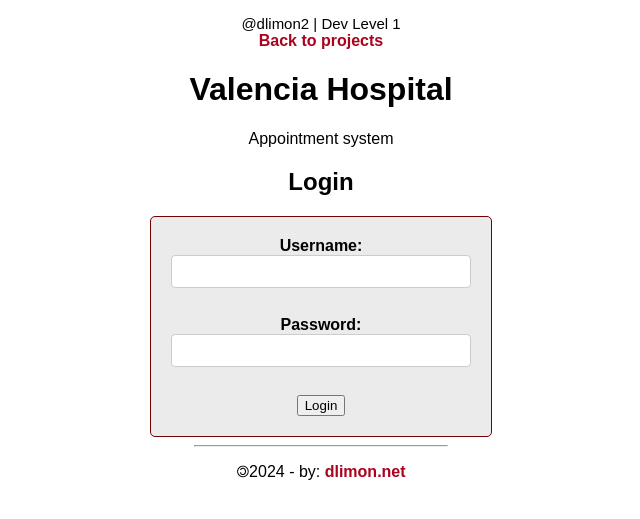
After one commit to blindma1den/Programming-Skills-Level1, a Flask app: page /valencia_hospital/login in a window 1280 px wide. The commit adds this page. Shown: the top 519 px of the page, without its empty margins (319-959 px from the left). Run offline with Flask 3, Linux system fonts and the light colour scheme.

Commit message:
Valencia Hospital: Created login flow and dashboard view!

```diff
--- /dev/null
+++ b/dlimon2_solutions/_code/blueprints/valencia_hospital/data.py
@@ -0,0 +1,93 @@
+USERS = {
+    'users': [
+        {
+            'username': 'admin',
+            'password': 'admin',
+            'name': 'Admin',
+            'last_name': 'Admin'
+        },
+        {
+            'username': 'user',
+            'password': 'user',
+            'name': 'User',
+            'last_name': 'User'
+        }
+    ]
+}
+
+DATA = {
+    'specialties': [
+        {
+            'name': 'Cardiology',
+            'doctors': [
+                'Dr. House',
+                'Dr. Strange',
+                'Dr. Manhattan'
+            ]
+        },
+        {
+            'name': 'Clinical Analysis',
+            'doctors': [
+                'Dr. Goku',
+                'Dr. Vegeta',
+                'Dr. Gohan'
+            ]
+        },
+        {
+            'name': 'Emergency Care',
+            'doctors': [
+                'Dr. Banner',
+                'Dr. Rogers',
+                'Dr. Stark'
+            ]
+        },
+        {
+            'name': 'General Medicine',
+            'doctors': [
+                'Dr. Mario',
+                'Dr. Luigi',
+                'Dr. Peach'
+            ]
+        },
+        {
+            'name': 'Neurology',
+            'doctors': [
+                'Dr. Link',
+                'Dr. Zelda',
+                'Dr. Ganon'
+            ]
+        },
+        {
+            'name': 'Nutrition',
+            'doctors': [
+                'Dr. Kratos',
+                'Dr. Atreus',
+                'Dr. Freya'
+            ]
+        },
+        {
+            'name': 'Physiotherapy',
+            'doctors': [
+                'Dr. Joel',
+                'Dr. Ellie',
+                'Dr. Abby'
+            ]
+        },
+        {
+            'name': 'Traumatology',
+                'doctors': [
+                'Dr. Leon',
+                'Dr. Claire',
+                'Dr. Jill'
+            ]
+        },
+        {
+            'name': 'Internal Medicine',
+            'doctors': [
+                'Dr. Nathan',
+                'Dr. Elena',
+                'Dr. Sully'
+            ]
+        }
+    ]
+}
--- a/dlimon2_solutions/_code/blueprints/valencia_hospital/endpoints.py
+++ b/dlimon2_solutions/_code/blueprints/valencia_hospital/endpoints.py
@@ -1,36 +1,94 @@
 from . import valencia_hospital
 from flask import session, redirect, url_for, render_template, request
+from .data import DATA as VALENCIA_DATA
+from .data import USERS as VALENCIA_USERS
 
+"""
+The Valencia Hospital is developing an application to manage appointments. Design an algorithm for this application with the following features:
 
+It must have a login and validate the data; after the third failed attempt, it should be locked.
+The user can schedule an appointment for: General Medicine, Emergency Care, Clinical Analysis, Cardiology, Neurology, Nutrition, Physiotherapy, Traumatology, and Internal Medicine.
+There are 3 doctors for each specialty.
+The user can only book one appointment per specialist. An error message should be displayed if the user tries to choose two appointments with the same doctor or the same specialty. As a developer, you can choose the doctors' names.
+The maximum limit for appointments, in general, is 3.
+Upon selecting a specialty, it will display if the user prefers a morning or afternoon appointment and show available hours. As a developer, you can choose the hours.
+Display available specialists.
+The user can choose their preferred specialist.
+The basic process is: Login -> Choose specialty -> Choose doctor -> Choose time slot.
+"""
 @valencia_hospital.before_request
 def before_request_validations():
 
-    if 'valencia_hospital_login' not in session\
-        or session['valencia_hospital_login'] != True:
+    if request.endpoint != 'valencia_hospital.login':
+        if 'valencia_hospital_login' not in session or not session['valencia_hospital_login']:
+            return redirect(url_for('valencia_hospital.login'))
 
-        return redirect(url_for('valencia_hospital.login'))
+
 
 
 @valencia_hospital.route('/')
 def hello():
 
-    return render_template('valencia_hospital/hello.html')
+    return 'Valencia Hospital'
 
 
 @valencia_hospital.route('/login', methods=['GET', 'POST'])
 def login():
 
-    if 'valencia_hospital_login_counter' not in session:
-        session['valencia_hospital_login_counter'] = 0
-
     if request.method == 'GET':
         return render_template('valencia_hospital/login.html')
 
-    data = request.form.to_dict()
-    session['valencia_hospital_login_counter'] += 1
+    if request.method == 'POST':
 
-    if data['valencia_username'] == 'admin' and data['valencia_password'] == 'admin':
-        session['valencia_hospital_login'] = True
-        return redirect(url_for('valencia_hospital.hello'))
-    else:
-        return redirect(url_for('valencia_hospital.login'))
+        if 'valencia_hospital_login_counter' not in session:
+            session['valencia_hospital_login_counter'] = 0
+
+
+        session['valencia_hospital_login_counter'] += 1
+
+        user_submitted = request.form.get('valencia_username')
+        password_submitted = request.form.get('valencia_password')
+
+        if session['valencia_hospital_login_counter'] > 3:
+            error = { 'error': 'too many login attempts' }
+            return redirect(url_for('valencia_hospital.hello', **error))
+
+        # find and validate user
+        matched_user = next((user for user in VALENCIA_USERS['users']\
+                            if user['username'] == user_submitted\
+                            and user['password'] == password_submitted), None)
+
+        print(matched_user)
+        print(type(matched_user))
+
+        if matched_user is None:
+            print('invalid credentials')
+            error = { 'error': 'invalid credentials' }
+            return redirect(url_for('valencia_valencia_hospital.hello', **error))
+        else:
+
+            session['valencia_hospital_login'] = True
+            session['valencia_hospital_login_counter'] = 0
+
+            session['valencia_username'] = user_submitted
+            session['valencia_name'] = matched_user['name']
+            session['valencia_last_name'] = matched_user['last_name']
+
+            context = {
+                'username': session['valencia_username'],
+                'name': session['valencia_name'],
+                'last_name': session['valencia_last_name'], }
+            return redirect(url_for('valencia_hospital.dashboard', **context))
+
+
+@valencia_hospital.route('/dashboard', methods=['GET', 'POST'])
+def dashboard():
+
+    specialties = {
+        'specialties': [i['name'] for i in VALENCIA_DATA['specialties']]
+    }
+
+    if 'appointments' not in session:
+        session['appointments'] = []
+
+        return render_template('valencia_hospital/dashboard.html', **specialties)
--- a/dlimon2_solutions/main.py
+++ b/dlimon2_solutions/main.py
@@ -4,6 +4,7 @@ from dotenv import load_dotenv
 
 from _code.blueprints.manchester_united import manchester_united
 from _code.blueprints.dani_travel import dani_travel
+from _code.blueprints.valencia_hospital import valencia_hospital
 
 load_dotenv()
 
@@ -13,6 +14,7 @@ app.secret_key = os.getenv('FLASK_SECRET_KEY')
 # blueprints
 app.register_blueprint(manchester_united)
 app.register_blueprint(dani_travel)
+app.register_blueprint(valencia_hospital)
 
 
 @app.route('/')
--- a/dlimon2_solutions/templates/base.html
+++ b/dlimon2_solutions/templates/base.html
@@ -55,7 +55,8 @@
         }
 
         select,
-        input[type="text"] {
+        input[type="text"],
+        input[type="password"] {
             width: 100%;
             padding: 8px;
             border: 1px solid #ccc;
--- /dev/null
+++ b/dlimon2_solutions/templates/valencia_hospital/base_valencia_hospital.html
@@ -0,0 +1,15 @@
+{%extends 'base.html'%}
+{{super()}}
+{%block subheader%}
+<h1>Valencia Hospital</h1>
+<p>Appointment system</p>
+
+{%for message in get_flashed_messages()%}
+<br><br>
+<div class="error-message">
+    {{message}}
+</div>
+
+{%endfor%}
+
+{%endblock%}
--- /dev/null
+++ b/dlimon2_solutions/templates/valencia_hospital/login.html
@@ -0,0 +1,23 @@
+{% extends 'valencia_hospital/base_valencia_hospital.html'%}
+{% block title%}Login - Valencia Hospital{% endblock %}
+{% block content %}
+    {% block subheader %}
+        {{super()}}
+        <h2>Login</h2>
+    {% endblock %}
+    {% if error %}
+        <p style="color: red;">{{error}}</p>
+    {% endif %}
+
+    {% if error == 'too many login attempts' %}
+        <p style="color: red;">Contact hospital support.</p>
+    {% else %}
+    <form action="{{url_for('valencia_hospital.login')}}" method="post">
+        <label for="valencia_username">Username:</label>
+        <input type="text" id="valencia_username" name="valencia_username" required><br><br>
+        <label for="valencia_password">Password:</label>
+        <input type="password" id="valencia_password" name="valencia_password" required><br><br>
+        <input type="submit" value="Login">
+    </form>
+    {% endif %}
+{% endblock %}
```
Also changed, not shown: dlimon2_solutions/templates/valencia_hospital/dashboard.html (added, +49 -0 lines).
